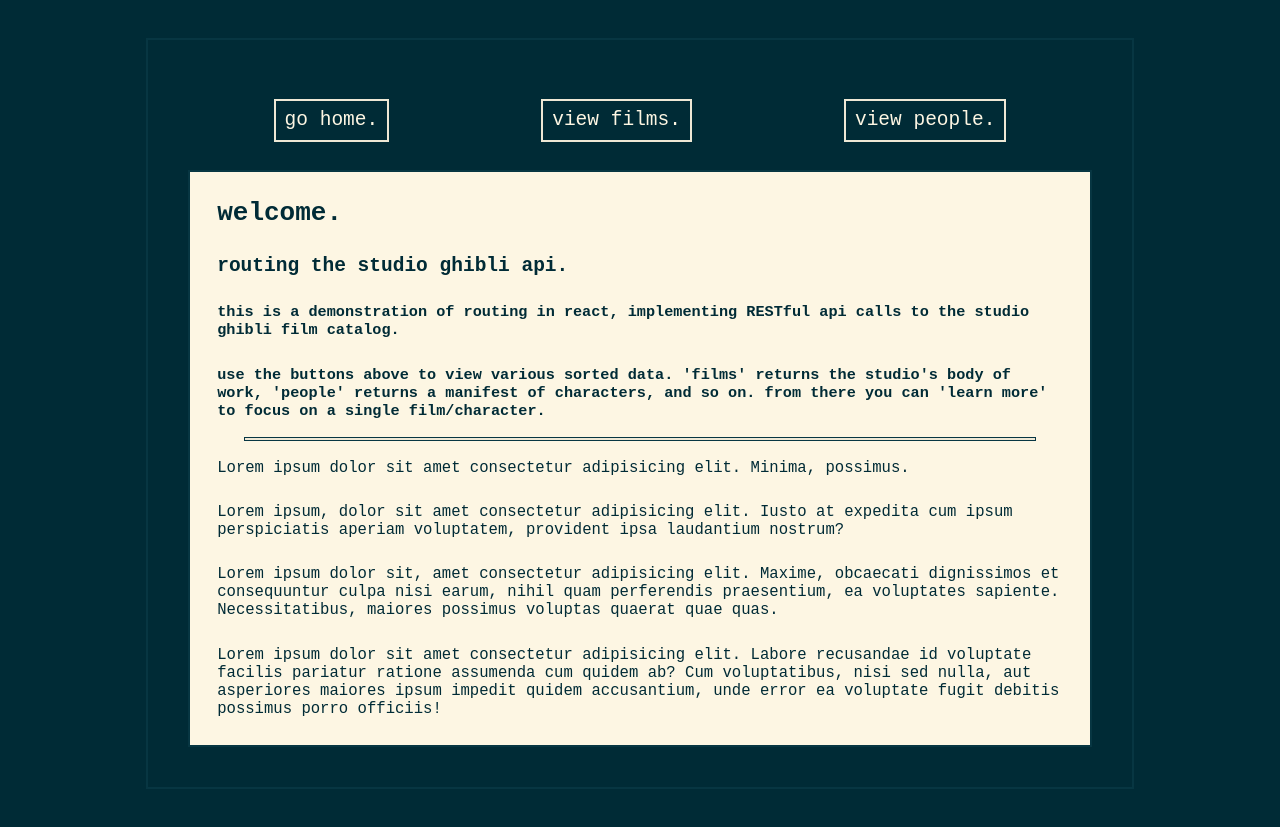
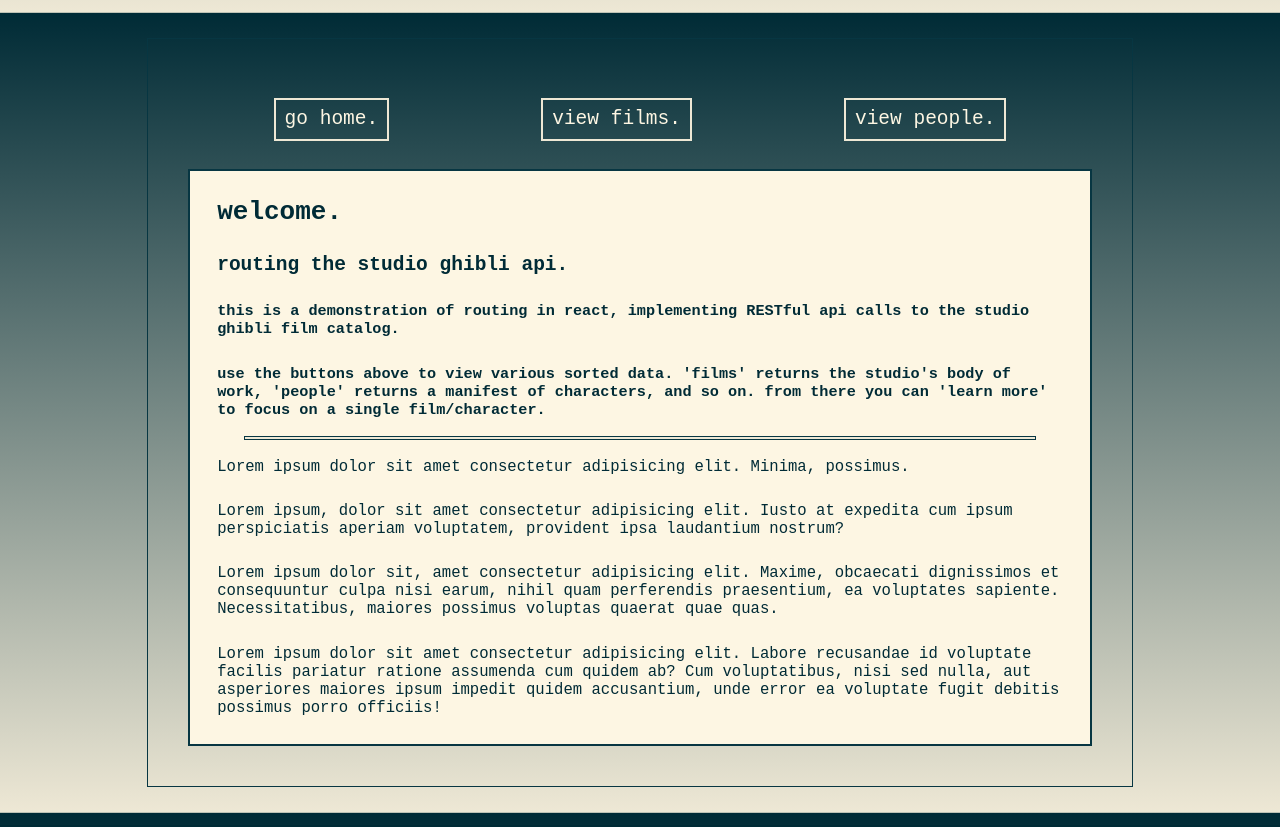
Before and after one commit to plebtech/ib-lab-routing-in-react, a React (Create React App) app: page / in a window 1280 px wide. Built offline with nearby package versions, Linux system fonts and the light colour scheme.

Commit message:
added gradient and tweaked minor styling.

```diff
--- a/src/index.css
+++ b/src/index.css
@@ -8,8 +8,11 @@
 body {
     max-width: 960px;
     margin: 1% auto;
-    border: 2px solid #073642;
+    border: 1px solid #073642;
     background-color: #002b36;
+    background-image: linear-gradient(180deg, #002b36, #eee8d5);
+    background-repeat: no-repeat;
+    background-attachment: fixed;
 }
 
 hr {
```
